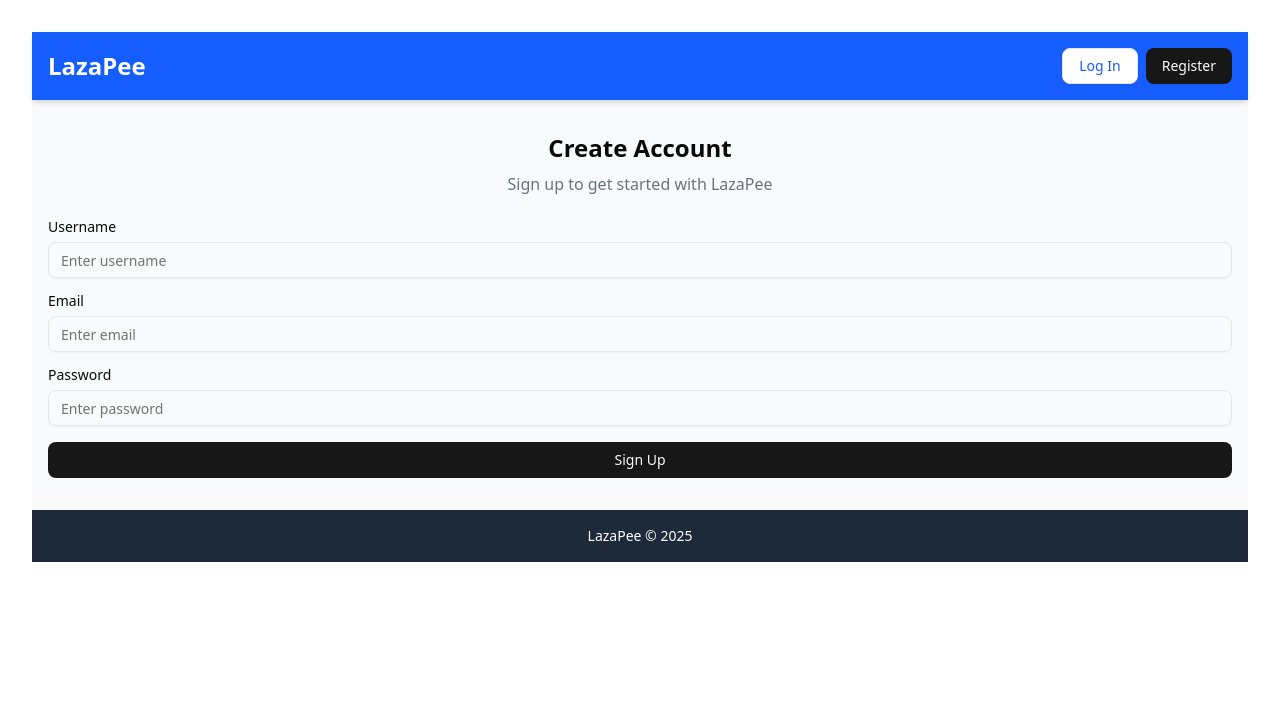
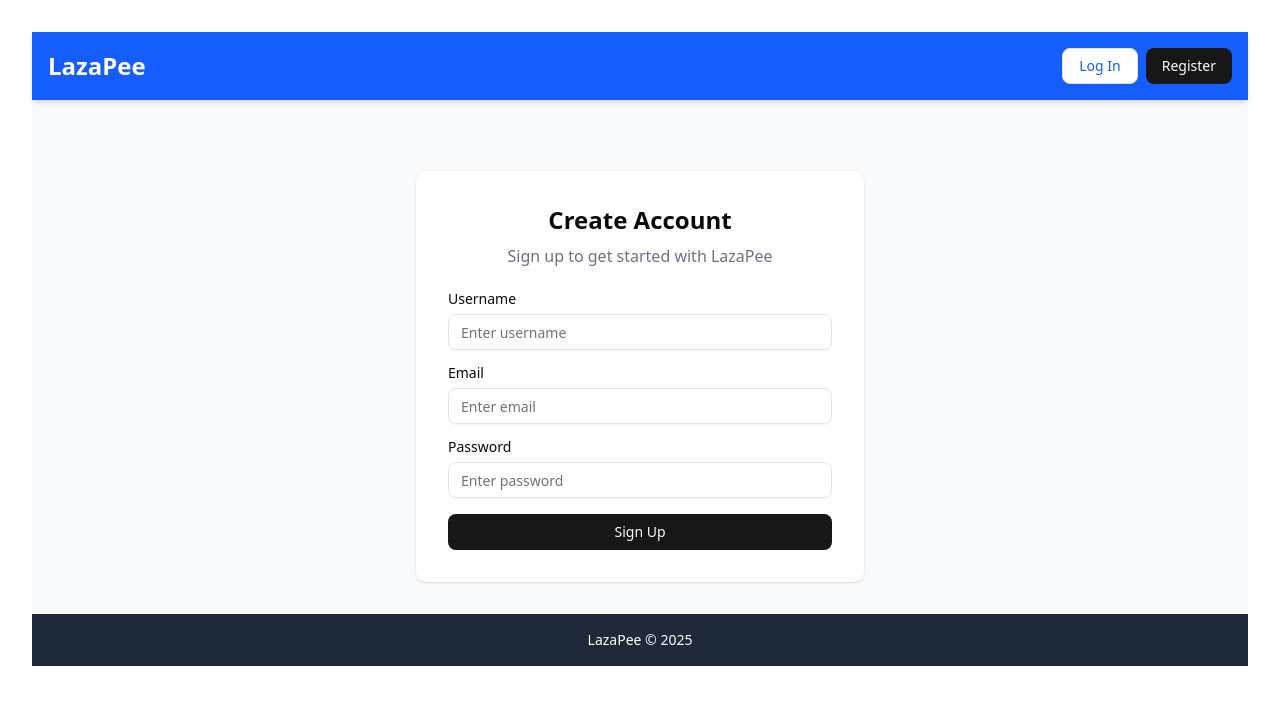
Before and after one commit to devmork/LazaPee-WebApp, a React (Vite) app: page /signup in a window 1280 px wide. Shown: the top 704 px of the page. Built offline with nearby package versions, Linux system fonts and the light colour scheme.

Commit message:
refactor: remove unused props and improve navigation in LogIn and SignUp components

```diff
--- a/src/pages/LogIn.tsx
+++ b/src/pages/LogIn.tsx
@@ -2,25 +2,25 @@ import { Button } from "@/components/ui/button";
 import { Input } from "@/components/ui/input";
 import { Label } from "@/components/ui/label";
 import { useState } from "react";
+import { useNavigate } from "react-router-dom";
 
-interface LogInProps {
-  onSuccess?: () => void;
-}
-
-const LogIn = ({ onSuccess }: LogInProps) => {
+function LogIn() {
   const [formData, setFormData] = useState({
     email: "",
     password: "",
   });
+  const navigate = useNavigate();
 
   const handleSubmit = (e: React.FormEvent) => {
     e.preventDefault();
     console.log("Log in:", formData);
-    onSuccess?.();
+    // After successful login, redirect to home
+    navigate("/");
   };
+
   return (
-    <>
-      <div className="space-y-6">
+    <div className="max-w-md mx-auto mt-10">
+      <div className="space-y-6 bg-white p-8 rounded-lg shadow">
         <div className="space-y-2 text-center">
           <h2 className="text-2xl font-bold">Welcome Back</h2>
           <p className="text-gray-500">Log in to your LazaPee account</p>
@@ -60,8 +60,8 @@ const LogIn = ({ onSuccess }: LogInProps) => {
           </Button>
         </form>
       </div>
-    </>
+    </div>
   );
-};
+}
 
 export default LogIn;
--- a/src/pages/SignUp.tsx
+++ b/src/pages/SignUp.tsx
@@ -2,26 +2,26 @@ import { Button } from "@/components/ui/button";
 import { Input } from "@/components/ui/input";
 import { Label } from "@/components/ui/label";
 import { useState } from "react";
+import { useNavigate } from "react-router-dom";
 
-interface SignUpProps {
-  onSuccess?: () => void;
-}
-
-const SignUp = ({ onSuccess }: SignUpProps) => {
+function SignUp() {
   const [formData, setFormData] = useState({
     username: "",
     email: "",
     password: "",
   });
+  const navigate = useNavigate();
+
   const handleSubmit = (e: React.FormEvent) => {
     e.preventDefault();
     console.log("Sign up:", formData);
-    onSuccess?.();
+    // After successful signup, redirect to login
+    navigate("/login");
   };
 
   return (
-    <>
-      <div className="space-y-6">
+    <div className="max-w-md mx-auto mt-10">
+      <div className="space-y-6 bg-white p-8 rounded-lg shadow">
         <div className="space-y-2 text-center">
           <h2 className="text-2xl font-bold">Create Account</h2>
           <p className="text-gray-500">Sign up to get started with LazaPee</p>
@@ -75,8 +75,8 @@ const SignUp = ({ onSuccess }: SignUpProps) => {
           </Button>
         </form>
       </div>
-    </>
+    </div>
   );
-};
+}
 
 export default SignUp;
```
